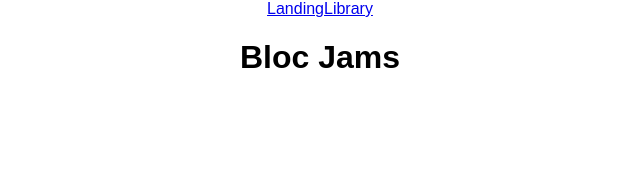
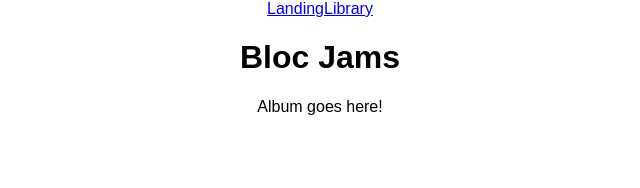
Before and after one commit to lonn519/bloc-jams-react, a React (Create React App) app: page /album in a window 1280 px wide. Shown: the top 188 px of the page, without its empty margins (320-960 px from the left). Built offline with nearby package versions, Linux system fonts and the light colour scheme.

Commit message:
Assignment-03-Routing Completed

```diff
--- a/src/App.js
+++ b/src/App.js
@@ -4,6 +4,7 @@
 import './App.css';
 import Library from './components/Library.js';
 import Landing from './components/Landing.js';
+import Album from './components/Album.js';
 
 class App extends Component {
   render() {
@@ -19,6 +20,7 @@
       <main>
         <Route exact path='/' component={Landing} />
         <Route path ='/library' component={Library} />
+        <Route path ='/album' component={Album} />
       </main>
       </div>
     );
--- /dev/null
+++ b/src/components/Album.js
@@ -0,0 +1,9 @@
+import React from 'react';
+
+const Album = () => (
+    <section className='Album'>
+        Album goes here!
+    </section>
+);
+
+export default Album;
```
